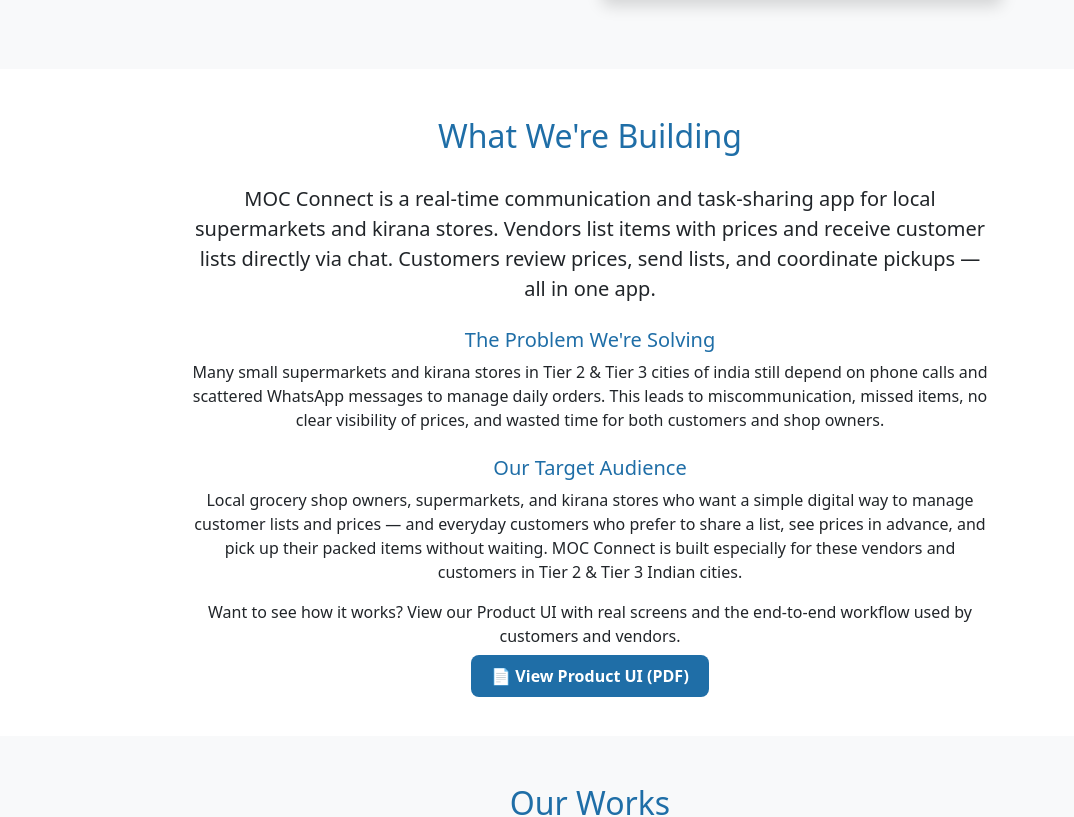
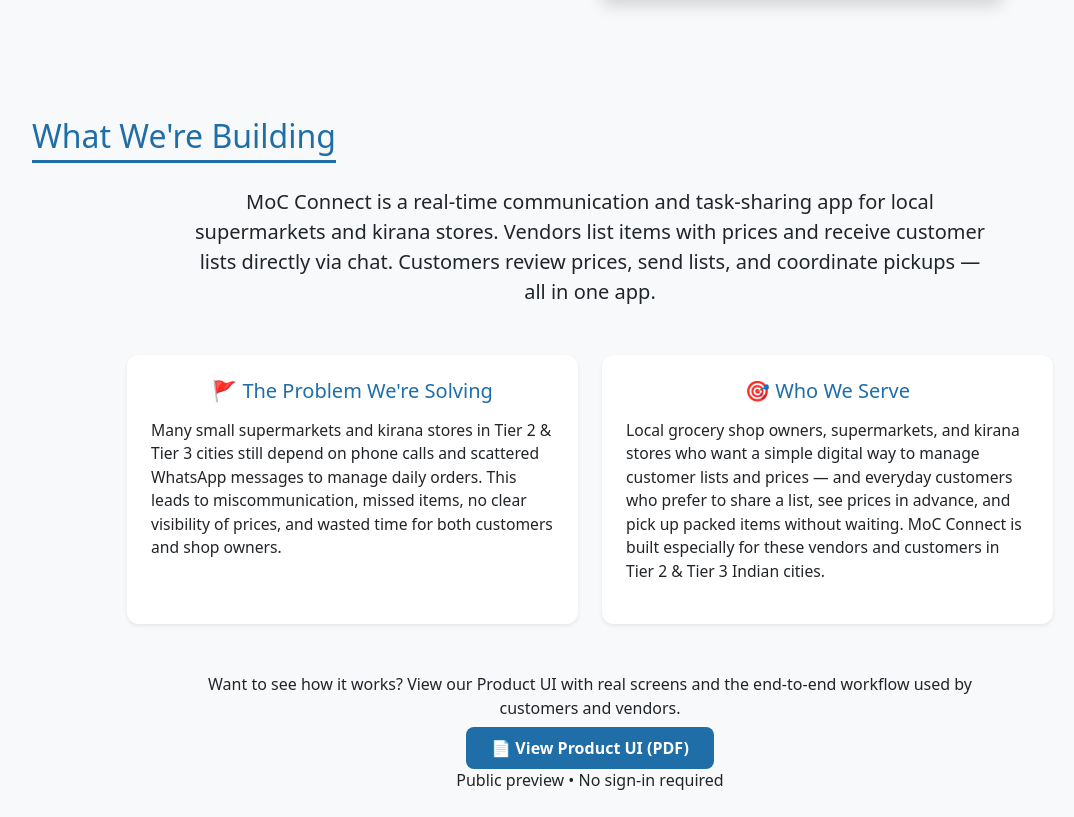
Before and after one commit to Mocconnect25/Portfolio-App, a React (Create React App) app: page / in a window 1280 px wide. Shown: the part 765-1582 px from the top of the page, without its empty margins (50-1124 px from the left). Built offline with nearby package versions, Linux system fonts and the light colour scheme.

Commit message:
Update Portfolio.js

```diff
--- a/src/components/Portfolio.js
+++ b/src/components/Portfolio.js
@@ -143,58 +143,76 @@
       </section>
 
       {/* Product Overview */}
-       <section id="product" className="py-5" >
+      <section id="product" className="py-5" style={{ backgroundColor: "#f8f9fa" }}>
         <div className="container">
+          {/* Heading + main description */}
           <h2
-            className="text-3xl font-semibold mb-4"
-            style={{
-              color: "#1f6ea7",
-              textAlign: "center",
-              textDecoration: "none",
-              borderBottom: "none",
-              boxShadow: "none",
-              display: "block"
-            }}
+            className="text-3xl font-semibold mb-4 text-center"
+            style={{ color: "#1f6ea7" }}
           >
             What We&apos;re Building
           </h2>
 
           <p className="lead text-center mx-auto" style={{ maxWidth: 800 }}>
-            MOC Connect is a real-time communication and task-sharing app for local
+            MoC Connect is a real-time communication and task-sharing app for local
             supermarkets and kirana stores. Vendors list items with prices and receive
             customer lists directly via chat. Customers review prices, send lists, and
             coordinate pickups — all in one app.
           </p>
-              {/* Problem + Target audience block */}
-         <div className="text-center mt-4 mx-auto" style={{ maxWidth: 800 }}>
-            <h5 className="font-semibold mb-2" style={{ color: "#1f6ea7" }}>
-              The Problem We&apos;re Solving
+
+          {/* Problem & Target Audience cards */}
+          <div className="row justify-content-center mt-5">
+            <div className="col-md-5 mb-4">
+              <div
+                className="h-100 p-4 shadow-sm"
+                style={{
+                  borderRadius: "12px",
+                  backgroundColor: "#ffffff"
+                }}
+              >
+                <h5 className="mb-3" style={{ color: "#1f6ea7" }}>
+                  🚩 The Problem We&apos;re Solving
                 </h5>
-           <p>
-             Many small supermarkets and kirana stores in Tier 2 &amp; Tier 3 cities of india
-             still depend on phone calls and scattered WhatsApp messages to manage
-             daily orders. This leads to miscommunication, missed items, no clear
-             visibility of prices, and wasted time for both customers and shop
-             owners.
-          </p>
-
-          <h5 className="font-semibold mt-4 mb-2" style={{ color: "#1f6ea7" }}>
-            Our Target Audience
-         </h5>
-        <p>
-           Local grocery shop owners, supermarkets, and kirana stores who want a
-           simple digital way to manage customer lists and prices — and everyday
-           customers who prefer to share a list, see prices in advance, and pick up
-           their packed items without waiting. MOC Connect is built especially for
-           these vendors and customers in Tier 2 &amp; Tier 3 Indian cities.
+                <p style={{ fontSize: "0.98rem" }}>
+                  Many small supermarkets and kirana stores in Tier 2 &amp; Tier 3
+                  cities still depend on phone calls and scattered WhatsApp messages
+                  to manage daily orders. This leads to miscommunication, missed
+                  items, no clear visibility of prices, and wasted time for both
+                  customers and shop owners.
                 </p>
               </div>
+            </div>
 
-          <div className="text-center mt-6">
-            <p className="mb-3 mx-auto" style={{ maxWidth: 800 }}>
+            <div className="col-md-5 mb-4">
+              <div
+                className="h-100 p-4 shadow-sm"
+                style={{
+                  borderRadius: "12px",
+                  backgroundColor: "#ffffff"
+                }}
+              >
+                <h5 className="mb-3" style={{ color: "#1f6ea7" }}>
+                  🎯 Who We Serve
+                </h5>
+                <p style={{ fontSize: "0.98rem" }}>
+                  Local grocery shop owners, supermarkets, and kirana stores who want
+                  a simple digital way to manage customer lists and prices — and
+                  everyday customers who prefer to share a list, see prices in
+                  advance, and pick up packed items without waiting. MoC Connect is
+                  built especially for these vendors and customers in Tier 2 &amp;
+                  Tier 3 Indian cities.
+                </p>
+              </div>
+            </div>
+          </div>
+
+          {/* PDF button */}
+          <div className="text-center mt-4">
+            <p className="mb-3" style={{ maxWidth: 800, margin: "0 auto" }}>
               Want to see how it works? View our Product UI with real screens and the
               end-to-end workflow used by customers and vendors.
             </p>
+
             <a
               href="https://drive.google.com/file/d/1vVJH9b0DuarHxTQ2ZZ1wgwHFteeGoOBv/view?usp=sharing"
               target="_blank"
@@ -203,18 +221,23 @@
               className="inline-block"
               style={{
                 backgroundColor: "#1f6ea7",
-                color: "#ffffff",
-                padding: "10px 20px",
-                borderRadius: 8,
+                color: "white",
+                padding: "10px 25px",
+                borderRadius: "8px",
                 textDecoration: "none",
                 fontWeight: 600
               }}
             >
               📄 View Product UI (PDF)
             </a>
+
+            <div className="text-sm text-gray-600 mt-2">
+              Public preview • No sign-in required
+            </div>
           </div>
         </div>
       </section>
+
 
 
 
@@ -338,13 +361,13 @@
             {
               Name: "Srinivas Gurazala",
               Desc: "Founder/Director",
-              MutedDesc: "Full Stack Developer leading architecture and backend for MOC Connect..",
+              MutedDesc: "Full Stack Developer leading architecture  for MOC Connect..",
               LinkedIn: "https://www.linkedin.com/in/srinivas-gurazala-a30094212/"
             },
             {
               Name: "Pavan Kasiboina",
               Desc: "DevOps Engineer",
-              MutedDesc: "Supports MOC Connect&apos;s GCP, Kubernetes, and CI/CD infrastructure.",
+              MutedDesc: "Supports MOC Connect's GCP, Kubernetes, and CI/CD infrastructure.",
               LinkedIn: "https://www.linkedin.com/in/pavan-kasiboina-91aab5391/"
             }
           ].map((role, index) => (
@@ -400,16 +423,16 @@
             <div className="text-center mb-1">
               info@mocconnect.in
             </div>
-          <p className="mt-3">
+            <div className="text-center mb-1">
             <a
               href="https://www.linkedin.com/company/moc-connect-pvt-ltd/"
               target="_blank"
               rel="noopener noreferrer"
-            style={{ color: "#1f6ea7", textDecoration: "none", fontWeight: 600 }}
+              style={{ color: "#FFFFF", textDecoration: "none", fontWeight: 600 }}
             >
               🌐 Follow MOC Connect Private Limited on LinkedIn
             </a>
-        </p>
+          </div>
         </div>
       </section>
 
```
Lines whose indentation alone changed are shown as unchanged.
